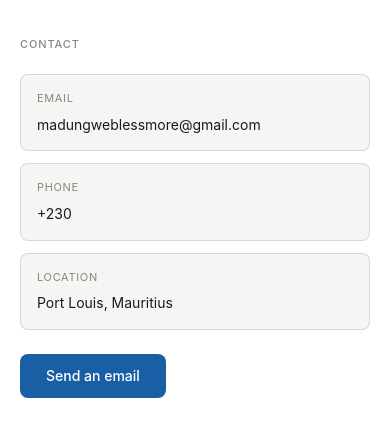
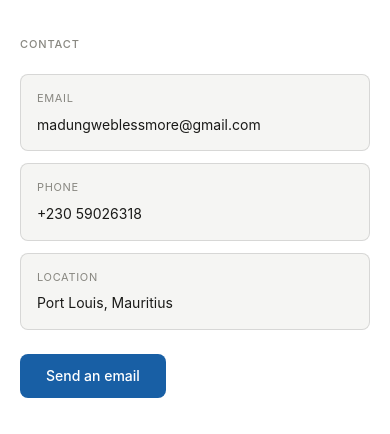
Before and after one commit to BlessmoreMadungwe/profile, a Django app: page / in a window 390 px wide. Shown: the part 2586-3020 px from the top of the page. Run offline with Django 5.2, Linux system fonts and the light colour scheme.

Commit message:
Update phone number in home.html

```diff
--- a/portfolio/templates/home.html
+++ b/portfolio/templates/home.html
@@ -367,7 +367,7 @@
     </div>
     <div class="contact-item">
       <div class="contact-label">Phone</div>
-      <div class="contact-value">+230 </div>
+      <div class="contact-value">+230 59026318</div>
     </div>
     <div class="contact-item">
       <div class="contact-label">Location</div>
```
